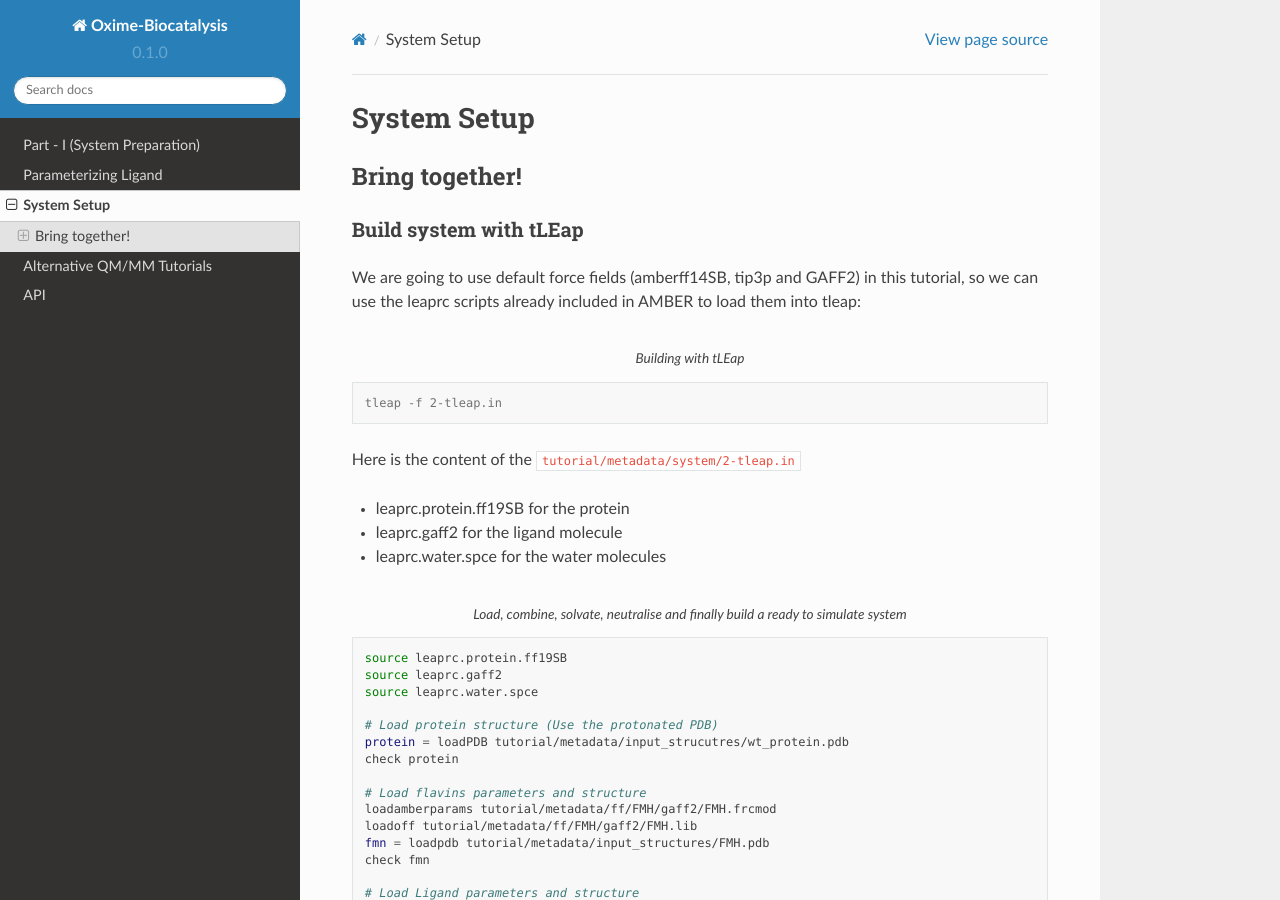
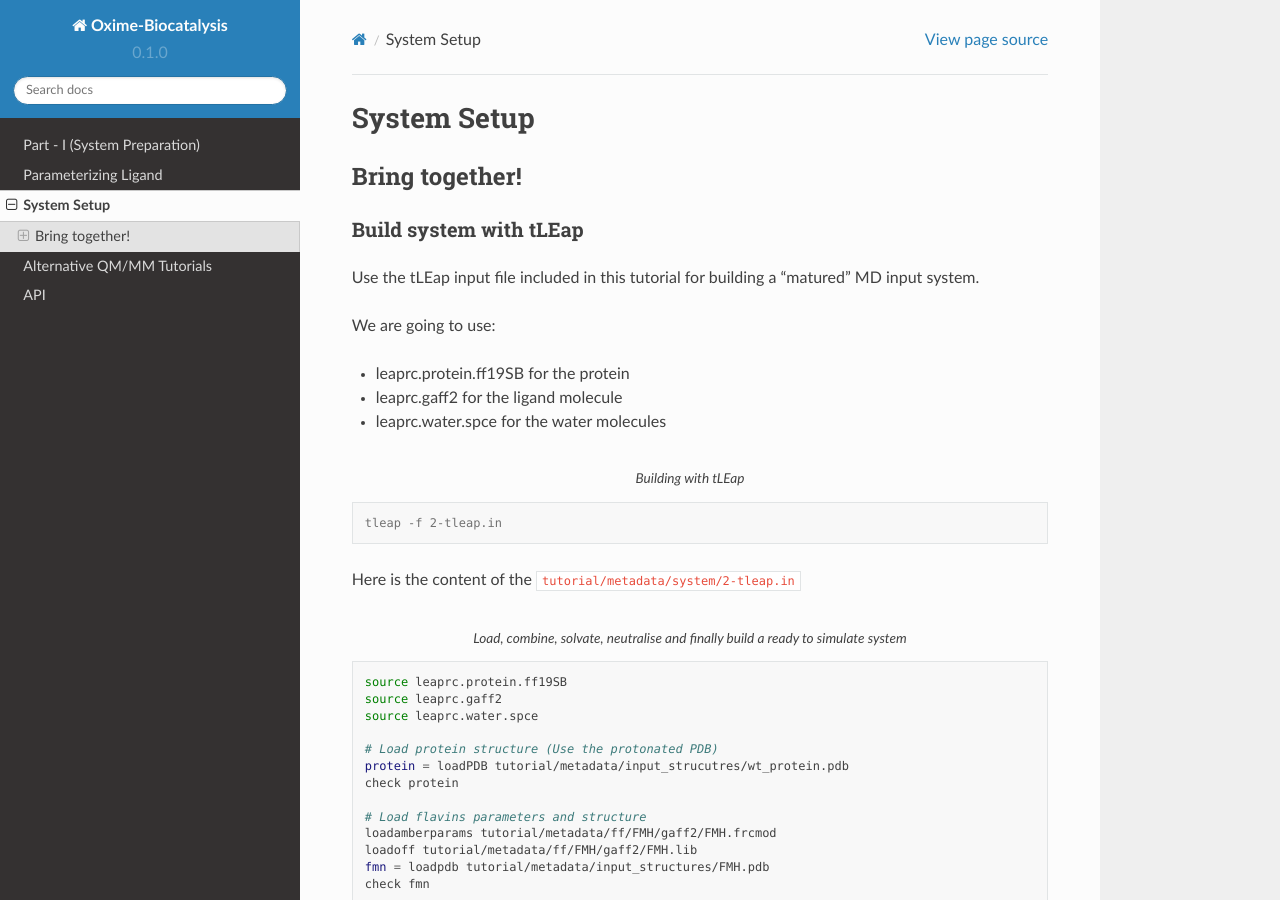
Before and after one commit to hopanoid/Enzyme-Reaction-Dynamics-Tutorial, a Sphinx documentation site: the page built from docs/source/3-system_setup.rst, in a window 1280 px wide and 900 px high. Built offline with Sphinx 7.4.7 and the Read the Docs theme 2.0.0, drawn with Linux system fonts in a browser that asks for light colours.

Commit message:
formating changes

```diff
--- a/docs/source/3-system_setup.rst
+++ b/docs/source/3-system_setup.rst
@@ -15,7 +15,13 @@ Bring together!
 Build system with tLEap
 =======================
 
-We are going to use default force fields (amberff14SB, tip3p and GAFF2) in this tutorial, so we can use the leaprc scripts already included in AMBER to load them into tleap:
+Use the tLEap input file included in this tutorial for building a "matured" MD input system.
+
+We are going to use:
+
+* leaprc.protein.ff19SB for the protein
+* leaprc.gaff2 for the ligand molecule
+* leaprc.water.spce for the water molecules
 
 .. code-block:: console
         :caption: Building with tLEap
@@ -23,10 +29,6 @@ We are going to use default force fields (amberff14SB, tip3p and GAFF2) in this
         tleap -f 2-tleap.in
 
 Here is the content of the :file:`tutorial/metadata/system/2-tleap.in`
-
-* leaprc.protein.ff19SB for the protein
-* leaprc.gaff2 for the ligand molecule
-* leaprc.water.spce for the water molecules
 
 .. code-block:: bash
         :caption: Load, combine, solvate, neutralise and finally build a ready to simulate system
```
